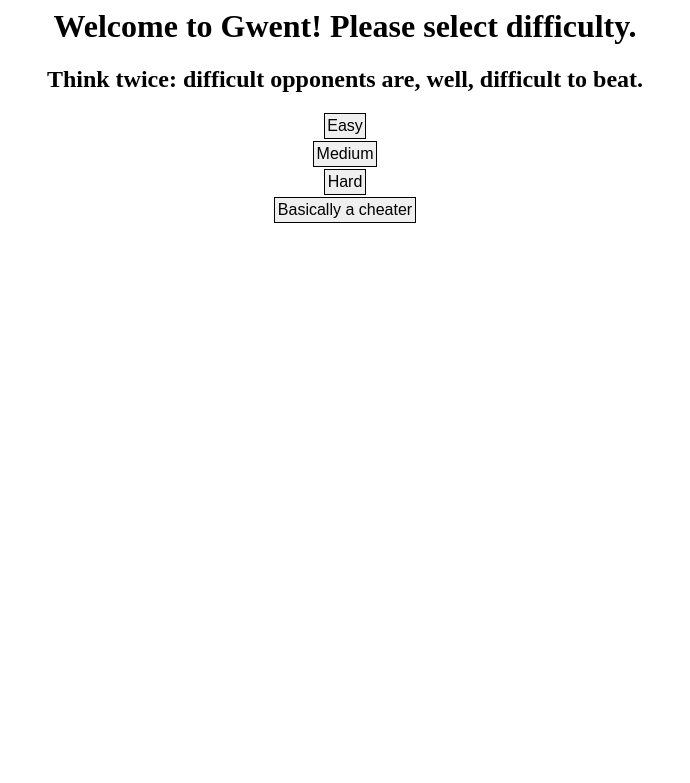
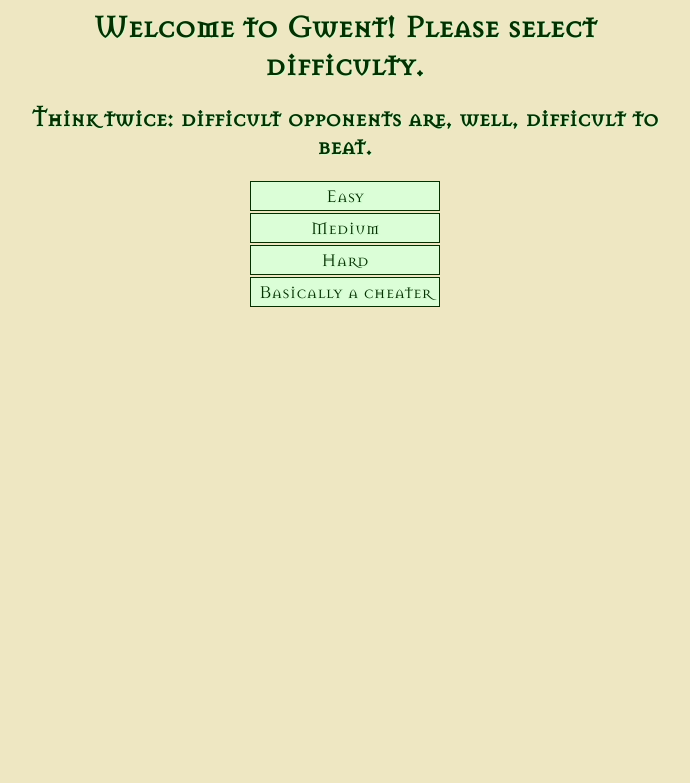
Before and after one commit to daniild71r/python-project-web-gwent, a Flask app: page / in a window 1280 px wide. Shown: the top 783 px of the page, without its empty margins (295-985 px from the left). Run offline with Flask 2, Linux system fonts and the light colour scheme.

Commit message:
iteration one

```diff
--- a/static/texts.txt
+++ b/static/texts.txt
@@ -6,7 +6,7 @@ Hard
 Basically a cheater
 Northern Kingdoms
 Nilfgaard
-{} ({}) won {} rounds.
+{}, {}, won {} rounds.
 {} units in hand and {} more in deck.
 This guy is {}!
 melee
--- a/templates/index.html
+++ b/templates/index.html
@@ -2,13 +2,15 @@
 	<head>
 		<title>Gwent</title>
 		<style>
-			textarea {
-				padding: 10px;
-				vertical-align: top;
+			@font-face {
+				font-family: Witcher;
+				src: url({{ url_for('static', filename='witcher.ttf') }});
 			}
-			textarea:focus {
-				outline-style: solid;
-				outline-width: 2px;
+			body {
+				background-color: #EEE7C2;
+				font-family: Witcher;
+				color: #053000;
+				text-shadow: 1pt 1pt 1pt #CBFFCD;
 			}
 			button {
 				border: 1pt solid;
@@ -16,12 +18,24 @@
 				margin: 2pt;
 				text-align: center;
 				display: block;
-				font-size: 12pt;
+				table-layout: fixed;
+				font-size: 14pt;
+				width: 30%;
+				background-color: #DBFED7;
+				font-family: Witcher;
+				color: #053000;
+				text-shadow: 1pt 1pt 1pt #CBFFCD;
+			}
+			table {
+				background-color: #DBFED7;
+				font-size: 16pt;
+				bordercolor: #053000;
 			}
 		</style>
 	</head>
 	<body>
 		<center>
+		<div style="width:50%">
 			{% if game.state == 0 %}
 				<h1>Welcome to Gwent! Please select difficulty.</h1>
 				<h2>Think twice: difficult opponents are, well, difficult to beat.</h2>
@@ -42,10 +56,10 @@
 				<h2>{{ manager.playerInterface2.state|safe }}</h2>
 
 				<table border="1pt">
-				<tr><td>Opponent's siege row</td><td>{{ manager.rowsInterface2.rowSums[2] }}</td><td>{{ manager.rowsInterface2.rows[2] }}</td></tr>
+					<tr><td rowspan="3" style="font-size:30pt; text-align:center;">{{ manager.rowsInterface2.sum }}</td><td>Opponent's siege row</td><td>{{ manager.rowsInterface2.rowSums[2] }}</td><td>{{ manager.rowsInterface2.rows[2] }}</td></tr>
 					<tr><td>Opponent's ranged row</td><td>{{ manager.rowsInterface2.rowSums[1] }}</td><td>{{ manager.rowsInterface2.rows[1] }}</td></tr>
 					<tr><td>Opponent's melee row</td><td>{{ manager.rowsInterface2.rowSums[0] }}</td><td>{{ manager.rowsInterface2.rows[0] }}</td></tr>
-				<tr><td>Your melee row</td><td>{{ manager.rowsInterface1.rowSums[0] }}</td><td>{{ manager.rowsInterface1.rows[0] }}</td></tr>
+					<tr><td rowspan="3" style="font-size:30pt; text-align:center;">{{ manager.rowsInterface1.sum }}</td><td>Your melee row</td><td>{{ manager.rowsInterface1.rowSums[0] }}</td><td>{{ manager.rowsInterface1.rows[0] }}</td></tr>
 					<tr><td>Your ranged row</td><td>{{ manager.rowsInterface1.rowSums[1] }}</td><td>{{ manager.rowsInterface1.rows[1] }}</td></tr>
 					<tr><td>Your siege row</td><td>{{ manager.rowsInterface1.rowSums[2] }}</td><td>{{ manager.rowsInterface1.rows[2] }}</td></tr>
 				</table>
@@ -65,17 +79,31 @@
 					<form action="/restart" method="post">
 						<button type="submit" name="restart">Restart</button>
 					</form>
+					<form action="/rules" method="post">
+						<button type="submit" name="rules">What's even going on there?</button>
+					</form>
 				{% elif game.state == 3 %}
 					<p>Opponent passed, the next turn will be your last!</p>
 					<form action="/dismissPass" method="post">
 						<button type="submit" name="ok">OK, got it</button>
+					</form>
+				{% elif game.state == 4 %}
+					<p>Look, this fellow witcher Geralt of Rivia is on his way to find his stepdaughter Cirilla. Though the whole world's fate depends on his success, he chooses to play Gwent and collect cards, that's why he challenged you.
+					</p>
+					<p>
+					Rules are not that difficult to understand: you are given some units which you play on the battlefield turn by turn, just like Geralt does. There are three types of units: simple unit with no special powers, commander who increases strength of each unit in his row by 1 (displayed with parentheses on the battlefield), and spy who draws 2 more cards from your deck for you (displayed with square brackets on the battlefield).
+					</p>
+					<p>
+					A round ends when either you or your opponent chooses to pass turn without playing a unit. Once it happends, a player with a greater sum is declared a winner of the round. The one to win two rounds wins the game.</p>
+					<form action="/dismissRules" method="post">
+						<button type="submit" name="ok">Sounds simple!</button>
 					</form>
 				{% else %}
 					<p>{{ game.message|safe }}</p>
 					<form action="/continue" method="post">
 						<button type="submit" name="ok">Sure thing!</button>
 					</form>
-				{% if game.state == 4 %}
+					{% if game.state == 5 %}
 					<form action="/restart" method="post">
 						<button type="submit" name="restart">No, I would rather restart</button>
 					</form>
@@ -83,5 +111,6 @@
 				{% endif %}
 			{% endif %}
 		</center>
+		</div>
 	</body>
 </html>
--- a/web.py
+++ b/web.py
@@ -117,13 +117,16 @@ class RowsElement(InterfaceElement):
         else:
             self.player = manager.game.player2
         self.rows = list("-" for i in range(mechanics.rows))
-        self.rowSums = list("0" for i in range(mechanics.rows))
+        self.rowSums = list(0 for i in range(mechanics.rows))
+        self.sum = 0
 
     def update(self, rowType):
         row = self.player.rows[rowType]
         labeler = Labeler()
         self.rows[rowType] = row.acceptLabeler(labeler)
-        self.rowSums[rowType] = str(row.sum)
+        self.sum -= self.rowSums[rowType]
+        self.rowSums[rowType] = row.sum
+        self.sum += self.rowSums[rowType]
 
 
 class UnitsElement(InterfaceElement):
@@ -181,8 +184,9 @@ class GameState:
     configuringFraction = 1
     playing = 2
     notifyingPass = 3
-    notifyingEndRound = 4
-    notifyingEndGame = 5
+    displayingRules = 4
+    notifyingEndRound = 5
+    notifyingEndGame = 6
 
 
 class Game:
@@ -214,9 +218,6 @@ class Game:
         if not self.opponentPassed:
             self.opponentTurn(lastTurn=True)
         self.endRound()
-
-    def processRestart(self):
-        self.state = GameState.configuringDifficulty
 
     def startGame(self):
         self.state = GameState.playing
@@ -355,7 +356,19 @@ def play():
 
 @gwentWeb.route("/restart", methods=["POST"])
 def restart():
-    gwentGame.processRestart()
+    gwentGame.state = GameState.configuringDifficulty
+    return flask.redirect("/")
+
+
+@gwentWeb.route("/rules", methods=["POST"])
+def rules():
+    gwentGame.state = GameState.displayingRules
+    return flask.redirect("/")
+
+
+@gwentWeb.route("/dismissRules", methods=["POST"])
+def dismissRules():
+    gwentGame.state = GameState.playing
     return flask.redirect("/")
 
 
```
Also changed, not shown: static/witcher.ttf (added). Lines whose indentation alone changed are shown as unchanged.
